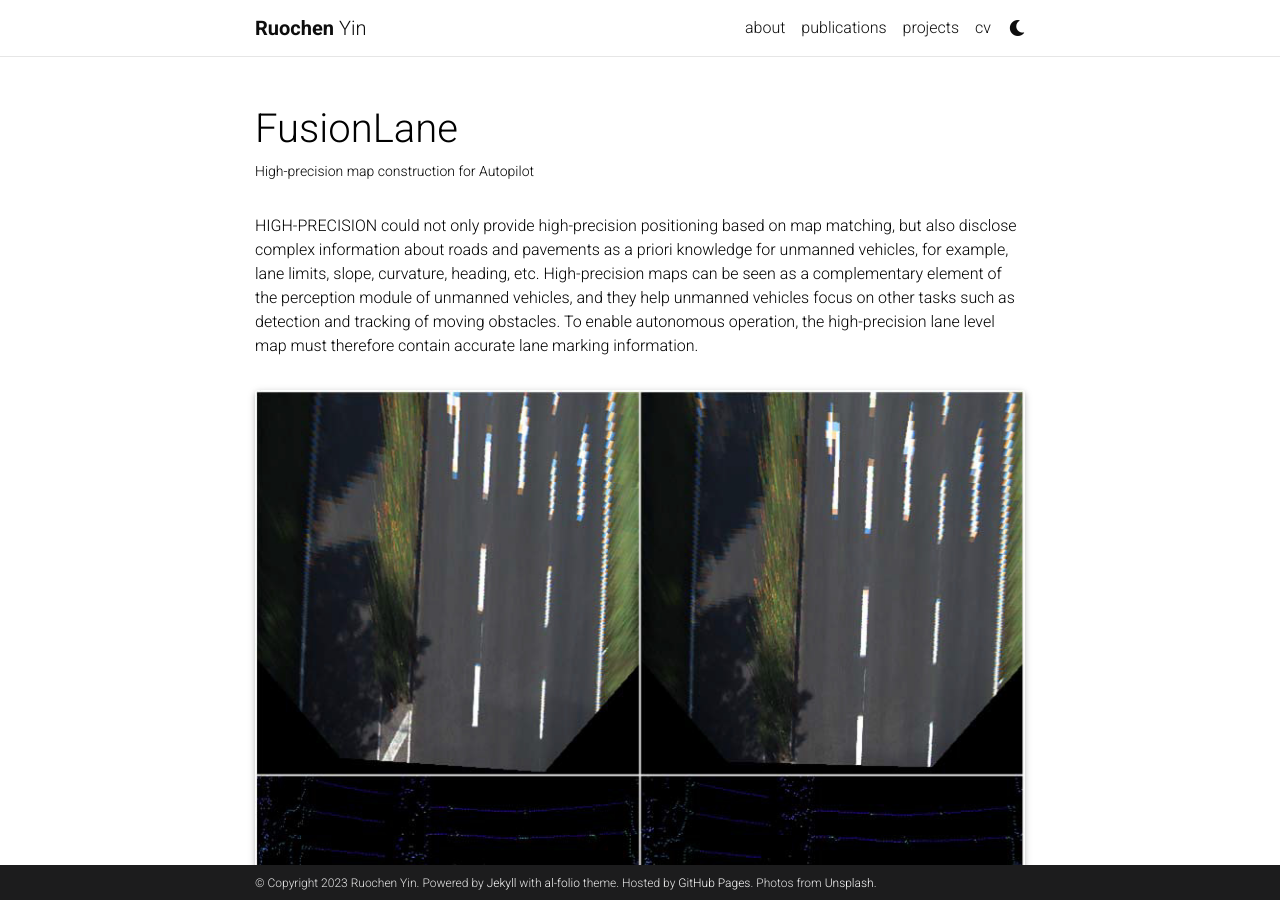
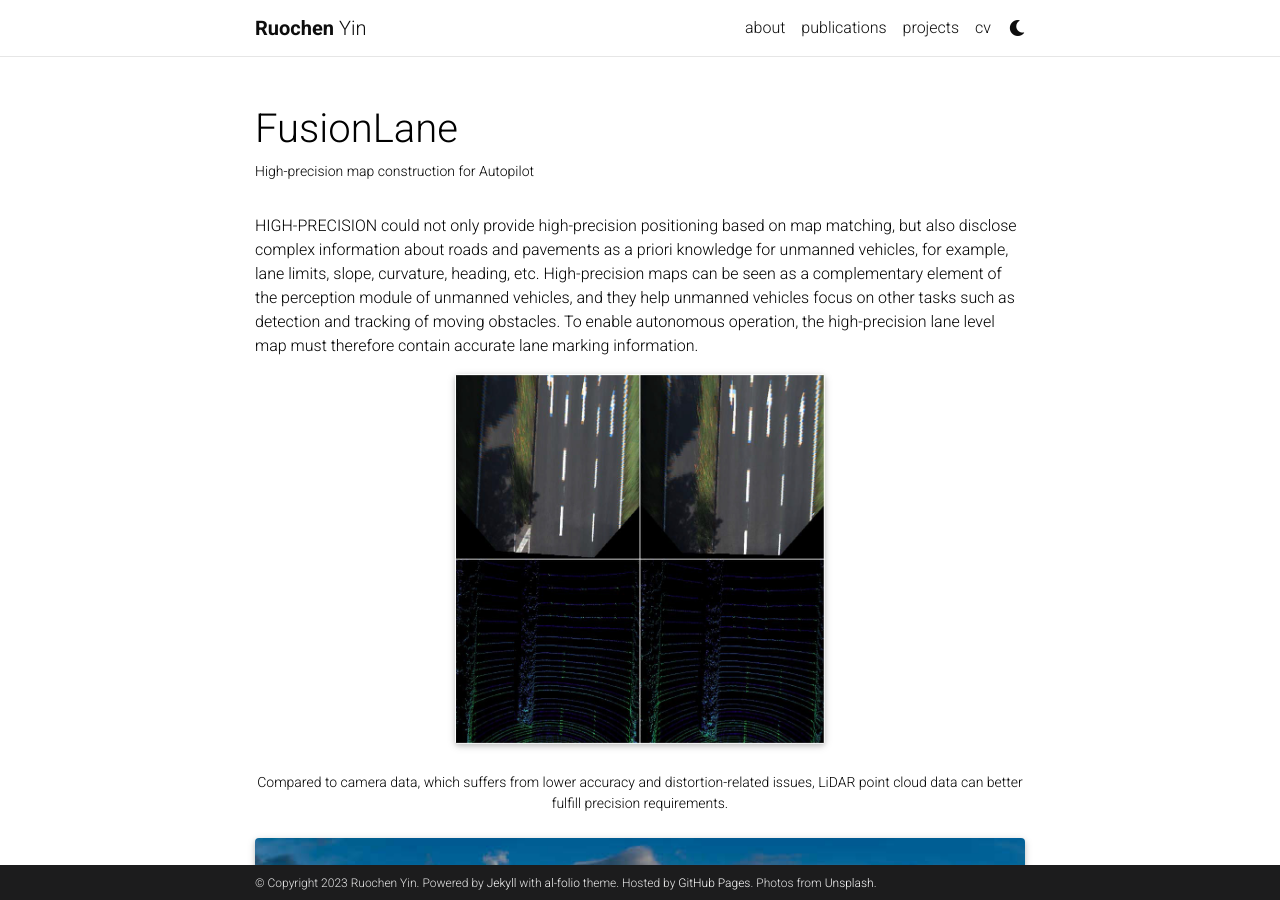
Before and after one commit to rolandying/rolandying.github.io, a Jekyll site: the page built from _projects/1_project.md, in a window 1280 px wide and 900 px high. Built offline with Jekyll 4.4.1, drawn with Linux system fonts in a browser that asks for light colours; comment, search, counter and statistics services are not loaded; a style sheet for code colours, icons or effects is not loaded.

Commit message:
Update 1_project.md

```diff
--- a/_projects/1_project.md
+++ b/_projects/1_project.md
@@ -11,7 +11,7 @@ HIGH-PRECISION could not only provide high-precision positioning based on map ma
 
 
 <div class="row justify-content-sm-center">
-    <div class="col-sm mt-3 mt-md-width:50%">
+    <div class="col-6">
         {% include figure.html path="assets/img/p1.jpg" title="example image" class="img-fluid rounded z-depth-1" %}
     </div>
 </div>
```
